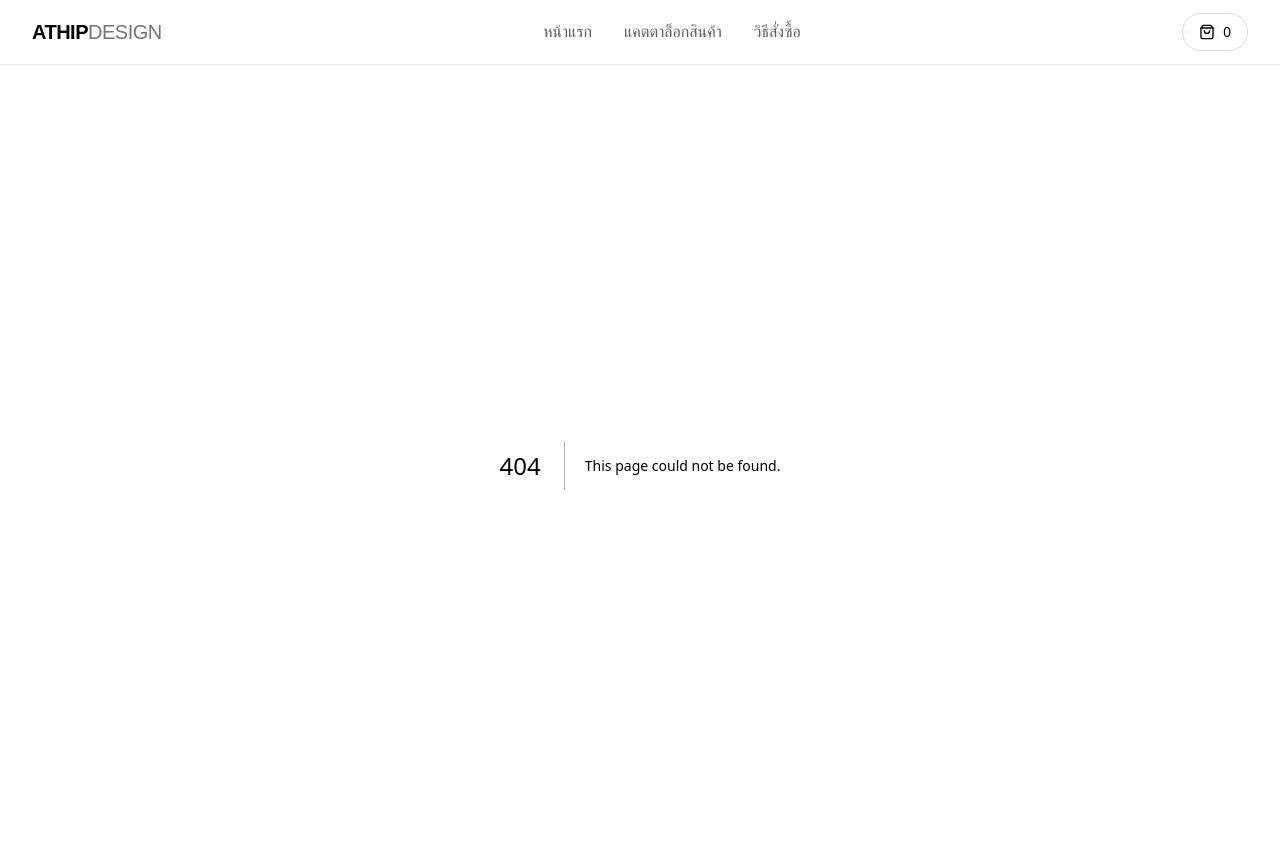
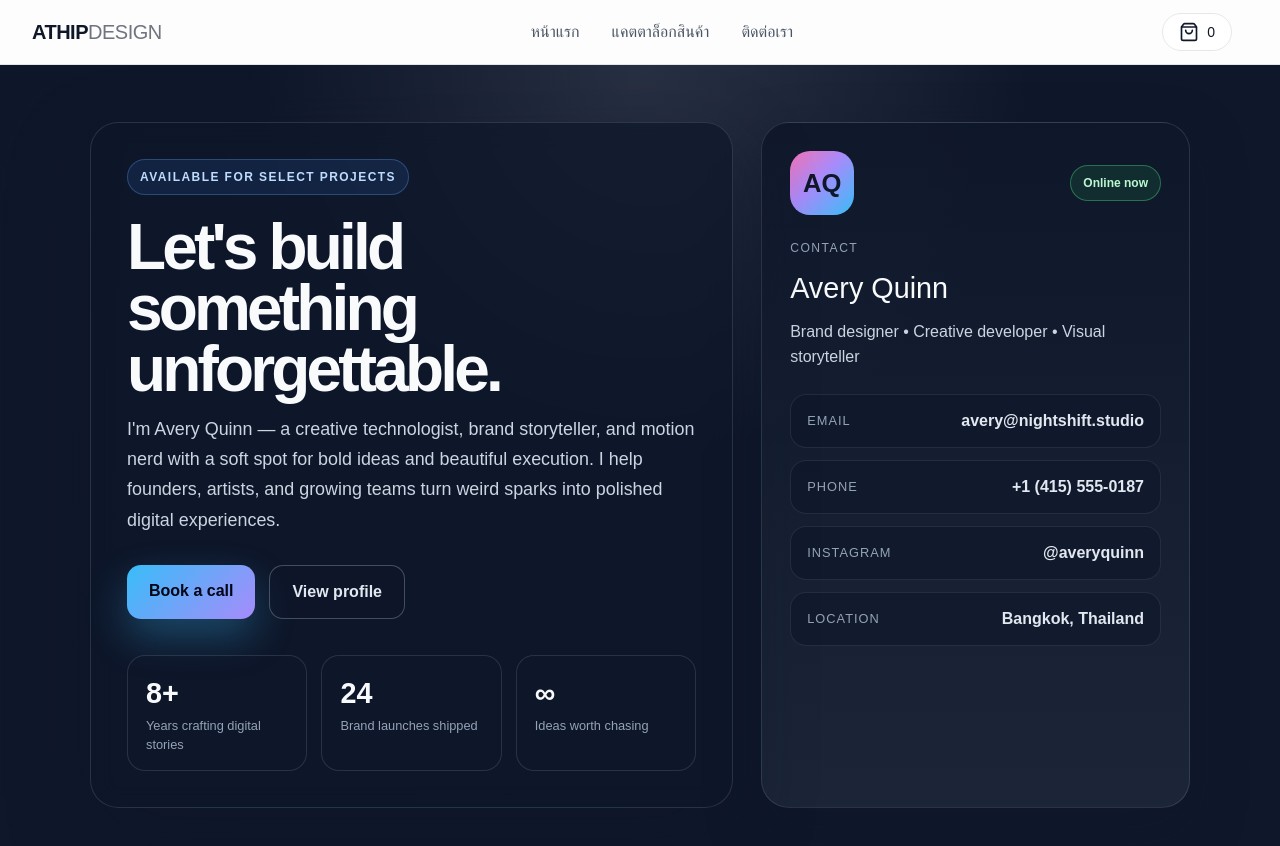
Before and after one commit to PPN-peem/Athip-web, a Next.js app: page /contact-us in a window 1280 px wide. Before the commit this address had no page. Shown: the top 846 px of the page. Built offline with nearby package versions, Linux system fonts and the light colour scheme; a web font is replaced by a local one.

Commit message:
contact page

```diff
--- /dev/null
+++ b/app/contact-us/page.tsx
@@ -0,0 +1,248 @@
+export default function Page() {
+  const details = [
+    { label: "Email", value: "avery@nightshift.studio", href: "mailto:avery@nightshift.studio" },
+    { label: "Phone", value: "+1 (415) 555-0187", href: "tel:+14155550187" },
+    { label: "Instagram", value: "@averyquinn", href: "https://instagram.com/averyquinn" },
+    { label: "Location", value: "Bangkok, Thailand", href: "https://maps.google.com/?q=Bangkok+Thailand" },
+  ];
+
+  return (
+    <main
+      style={{
+        minHeight: "100vh",
+        display: "flex",
+        alignItems: "center",
+        justifyContent: "center",
+        padding: "32px 20px",
+        background:
+          "radial-gradient(circle at top, rgba(148, 163, 184, 0.22), rgba(15, 23, 42, 0.96) 38%), linear-gradient(135deg, #020617 0%, #0f172a 55%, #111827 100%)",
+        color: "#e2e8f0",
+        fontFamily: "Arial, Helvetica, sans-serif",
+      }}
+    >
+      <div
+        style={{
+          width: "100%",
+          maxWidth: "1100px",
+          display: "grid",
+          gridTemplateColumns: "1.2fr 0.8fr",
+          gap: "28px",
+        }}
+      >
+        <section
+          style={{
+            background: "rgba(15, 23, 42, 0.72)",
+            border: "1px solid rgba(148, 163, 184, 0.2)",
+            borderRadius: "28px",
+            padding: "36px",
+            boxShadow: "0 30px 80px rgba(15, 23, 42, 0.45)",
+            backdropFilter: "blur(12px)",
+          }}
+        >
+          <div
+            style={{
+              display: "inline-flex",
+              alignItems: "center",
+              gap: "8px",
+              background: "rgba(59, 130, 246, 0.12)",
+              border: "1px solid rgba(96, 165, 250, 0.3)",
+              color: "#bfdbfe",
+              padding: "8px 12px",
+              borderRadius: "999px",
+              fontSize: "12px",
+              letterSpacing: "0.12em",
+              textTransform: "uppercase",
+              fontWeight: 700,
+            }}
+          >
+            Available for select projects
+          </div>
+
+          <h1
+            style={{
+              margin: "22px 0 14px",
+              fontSize: "clamp(2.8rem, 5vw, 5rem)",
+              lineHeight: 0.95,
+              letterSpacing: "-0.06em",
+              fontWeight: 800,
+              color: "#f8fafc",
+            }}
+          >
+            Let&apos;s build something unforgettable.
+          </h1>
+
+          <p
+            style={{
+              margin: 0,
+              maxWidth: "620px",
+              fontSize: "1.12rem",
+              lineHeight: 1.7,
+              color: "#cbd5e1",
+            }}
+          >
+            I&apos;m Avery Quinn — a creative technologist, brand storyteller, and motion nerd with
+            a soft spot for bold ideas and beautiful execution. I help founders, artists, and
+            growing teams turn weird sparks into polished digital experiences.
+          </p>
+
+          <div
+            style={{
+              display: "flex",
+              flexWrap: "wrap",
+              gap: "14px",
+              marginTop: "30px",
+            }}
+          >
+            <a
+              href="mailto:avery@nightshift.studio"
+              style={{
+                textDecoration: "none",
+                padding: "14px 22px",
+                borderRadius: "14px",
+                background: "linear-gradient(135deg, #38bdf8 0%, #a78bfa 100%)",
+                color: "#020617",
+                fontWeight: 800,
+                boxShadow: "0 18px 40px rgba(56, 189, 248, 0.3)",
+              }}
+            >
+              Book a call
+            </a>
+            <a
+              href="https://www.linkedin.com"
+              target="_blank"
+              rel="noreferrer"
+              style={{
+                textDecoration: "none",
+                padding: "14px 22px",
+                borderRadius: "14px",
+                border: "1px solid rgba(148, 163, 184, 0.4)",
+                color: "#e2e8f0",
+                background: "rgba(15, 23, 42, 0.4)",
+                fontWeight: 700,
+              }}
+            >
+              View profile
+            </a>
+          </div>
+
+          <div
+            style={{
+              marginTop: "36px",
+              display: "grid",
+              gridTemplateColumns: "repeat(3, minmax(0, 1fr))",
+              gap: "14px",
+            }}
+          >
+            {[
+              ["8+", "Years crafting digital stories"],
+              ["24", "Brand launches shipped"],
+              ["∞", "Ideas worth chasing"],
+            ].map(([value, label]) => (
+              <div
+                key={label}
+                style={{
+                  background: "rgba(15, 23, 42, 0.5)",
+                  border: "1px solid rgba(148, 163, 184, 0.2)",
+                  borderRadius: "18px",
+                  padding: "16px 18px",
+                }}
+              >
+                <div style={{ fontSize: "1.8rem", fontWeight: 800, color: "#f8fafc" }}>{value}</div>
+                <div style={{ fontSize: "0.8rem", lineHeight: 1.5, color: "#94a3b8" }}>{label}</div>
+              </div>
+            ))}
+          </div>
+        </section>
+
+        <aside
+          style={{
+            background: "linear-gradient(180deg, rgba(15, 23, 42, 0.9), rgba(30, 41, 59, 0.84))",
+            border: "1px solid rgba(148, 163, 184, 0.2)",
+            borderRadius: "28px",
+            padding: "28px",
+            display: "flex",
+            flexDirection: "column",
+            gap: "24px",
+            boxShadow: "0 20px 50px rgba(15, 23, 42, 0.5)",
+          }}
+        >
+          <div
+            style={{
+              display: "flex",
+              alignItems: "center",
+              justifyContent: "space-between",
+              gap: "12px",
+            }}
+          >
+            <div
+              style={{
+                width: "64px",
+                height: "64px",
+                borderRadius: "20px",
+                background: "linear-gradient(135deg, #f472b6 0%, #a78bfa 45%, #38bdf8 100%)",
+                display: "grid",
+                placeItems: "center",
+                fontSize: "1.6rem",
+                fontWeight: 800,
+                color: "#0f172a",
+              }}
+            >
+              AQ
+            </div>
+            <div
+              style={{
+                borderRadius: "999px",
+                padding: "8px 12px",
+                background: "rgba(34, 197, 94, 0.12)",
+                border: "1px solid rgba(74, 222, 128, 0.4)",
+                color: "#bbf7d0",
+                fontSize: "12px",
+                fontWeight: 700,
+              }}
+            >
+              Online now
+            </div>
+          </div>
+
+          <div>
+            <div style={{ fontSize: "0.76rem", letterSpacing: "0.12em", textTransform: "uppercase", color: "#94a3b8" }}>
+              Contact
+            </div>
+            <h2 style={{ margin: "10px 0 0", color: "#f8fafc", fontSize: "1.8rem" }}>Avery Quinn</h2>
+            <p style={{ margin: "8px 0 0", color: "#cbd5e1", lineHeight: 1.6 }}>
+              Brand designer • Creative developer • Visual storyteller
+            </p>
+          </div>
+
+          <div style={{ display: "grid", gap: "12px" }}>
+            {details.map((item) => (
+              <a
+                key={item.label}
+                href={item.href}
+                target={item.href.startsWith("http") ? "_blank" : undefined}
+                rel={item.href.startsWith("http") ? "noreferrer" : undefined}
+                style={{
+                  display: "flex",
+                  justifyContent: "space-between",
+                  alignItems: "center",
+                  gap: "12px",
+                  padding: "14px 16px",
+                  borderRadius: "16px",
+                  background: "rgba(15, 23, 42, 0.62)",
+                  border: "1px solid rgba(148, 163, 184, 0.14)",
+                  textDecoration: "none",
+                  color: "#e2e8f0",
+                }}
+              >
+                <span style={{ color: "#94a3b8", fontSize: "0.8rem", letterSpacing: "0.08em", textTransform: "uppercase" }}>
+                  {item.label}
+                </span>
+                <span style={{ fontWeight: 700, textAlign: "right" }}>{item.value}</span>
+              </a>
+            ))}
+          </div>
+        </aside>
+      </div>
+    </main>
+  );
+}
--- a/components/layout/Navbar.tsx
+++ b/components/layout/Navbar.tsx
@@ -1,46 +1,73 @@
+"use client";
 import Link from 'next/link';
-import { ShoppingBag } from 'lucide-react';
+import { ShoppingBag, Menu } from 'lucide-react';
+import { useCartStore } from '@/store/cart';
+import { useEffect, useState } from 'react';
+
 
 const LINKS = [
   { href: '/', label: 'หน้าแรก' },
   { href: '/products', label: 'แคตตาล็อกสินค้า' },
-  { href: '/Buy', label: 'วิธีสั่งซื้อ' },
+  { href: '/contact-us', label: 'ติดต่อเรา' },
 ];
 
 export default function Navbar() {
+  // ดึงข้อมูลสินค้าทั้งหมดจาก Store
+  const items = useCartStore((state) => state.items);
+  const [mounted, setMounted] = useState(false);
+
+  // ป้องกัน Hydration Error ของ Next.js
+  useEffect(() => {
+    setMounted(true);
+  }, []);
+
+  // คำนวณจำนวนชิ้นรวมทั้งหมดในตะกร้า
+  const cartCount = items.reduce((sum, item) => sum + item.quantity, 0);
+
   return (
     <header className="sticky top-0 z-50 border-b border-ink/10 bg-white/80 backdrop-blur-md">
       <nav className="mx-auto flex h-16 max-w-7xl items-center justify-between px-4 sm:px-6 lg:px-8">
-        <Link href="/" className="text-xl font-bold tracking-tight">
+
+        {/* ฝั่งซ้าย: โลโก้ */}
+        <Link href="/" className="text-xl font-bold tracking-tight text-gray-900">
           ATHIP<span className="font-light text-ink/60">DESIGN</span>
         </Link>
 
-        <div className="hidden items-center gap-8 md:flex">
-          {LINKS.map((l) => (
-            <Link key={l.href} href={l.href} className="text-ink/70 transition-colors hover:text-ink">
-              {l.label}
+        {/* ตรงกลาง: เมนู */}
+        <div className="hidden md:flex space-x-8">
+          {LINKS.map((link) => (
+            <Link
+              key={link.href}
+              href={link.href}
+              className="text-gray-600 hover:text-blue-600 font-medium transition-colors"
+            >
+              {link.label}
             </Link>
           ))}
         </div>
 
-        <Link
-          href="/cart"
-          aria-label="ตะกร้าสินค้า"
-          className="flex items-center gap-2 rounded-full border border-ink/15 px-4 py-2 text-sm transition-colors hover:bg-paper"
-        >
-          <ShoppingBag className="h-4 w-4" />
-          <span>0</span>
-        </Link>
+        {/* ฝั่งขวา: ตะกร้าสินค้า และปุ่มเมนูมือถือ */}
+        <div className="flex items-center space-x-4">
+
+          {/* ปุ่มตะกร้า */}
+          <Link
+            href="/cart"
+            className="flex items-center gap-2 px-4 py-2 rounded-full border border-gray-200 hover:border-blue-600 hover:text-blue-600 transition-colors bg-white"
+          >
+            <ShoppingBag className="w-5 h-5" />
+            <span className="font-medium text-sm">
+              {/* ถ้าหน้าเว็บโหลดเสร็จแล้ว ให้โชว์ตัวเลขตะกร้า ถ้ายังให้โชว์ 0 */}
+              {mounted ? cartCount : 0}
+            </span>
+          </Link>
+
+          {/* ปุ่ม Menu (แฮมเบอร์เกอร์) สำหรับหน้าจอมือถือ */}
+          <button className="md:hidden text-gray-600 hover:text-blue-600 p-2">
+            <Menu className="w-6 h-6" />
+          </button>
+
+        </div>
       </nav>
-
-      {/* เมนูสำหรับมือถือ: เลื่อนแนวนอน ไม่ต้องใช้ JavaScript */}
-      <div className="flex gap-6 overflow-x-auto border-t border-ink/10 px-4 py-2 text-sm md:hidden">
-        {LINKS.map((l) => (
-          <Link key={l.href} href={l.href} className="whitespace-nowrap text-ink/70">
-            {l.label}
-          </Link>
-        ))}
-      </div>
     </header>
   );
 }
```
